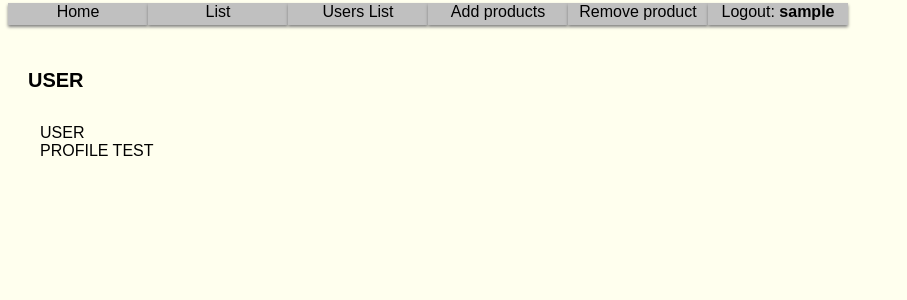
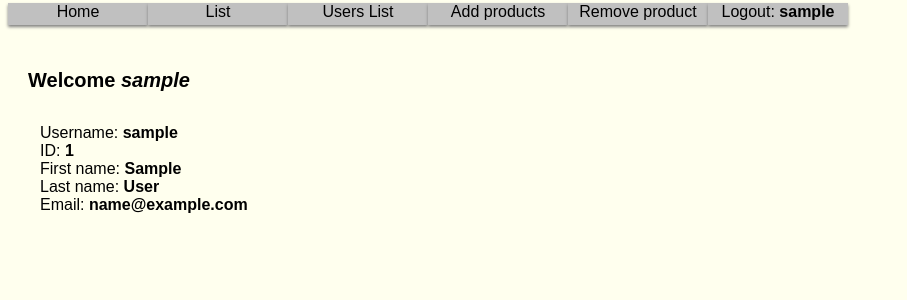
Before and after one commit to OrJaku/shop-application, a Flask app: a page that uses app/templates/user.html in a window 1280 px wide. Shown: the top 300 px of the page, without its empty margins (0-907 px from the left). Run offline with Flask 2, Linux system fonts and the light colour scheme; the visitor is signed in with stand-in values (Sample User, id 1); data comes from the database, SQL or seed files in the repository.

Commit message:
Endpoint with profile information works

```diff
--- a/app/shop/views.py
+++ b/app/shop/views.py
@@ -62,11 +62,12 @@ def logout():
 @login_required
 def users(username=None):
     users_list = db.session.query(User).all()
-    print(Fore.MAGENTA + 'Users', users_list)  # test#
-    print(Style.RESET_ALL)  # test
     if username is not None:
-        return render_template("user.html")
-    return render_template("users.html", users_list=users_list, username=username)
+        profile = User.query.filter_by(username=username).first_or_404()
+
+
+        return render_template("user.html", username=username, profile=profile)
+    return render_template("users.html", users_list=users_list)
 
 
 @shop.route('/products')
--- a/app/templates/user.html
+++ b/app/templates/user.html
@@ -1,9 +1,15 @@
 {% extends "body.html" %}
-{% block title %}USER{% endblock%}
-{% block h1 %}USER{% endblock%}
+{% block title %}{{ username }}{% endblock%}
+{% block h1 %}Welcome <i>{{username}}</i>{% endblock%}
 {% block page %}
  <body id="USER">
-       USER<br>PROFILE TEST
+    <ul>
+        <li>Username: <b>{{ profile }}</b> </li>
+        <li>ID: <b>{{ profile.id }}</b> </li>
+        <li>First name: <b>{{ profile.first_name }}</b> </li>
+        <li>Last name: <b>{{ profile.last_name }}</b> </li>
+        <li>Email: <b>{{ profile.email }}</b> </li>
+    </ul>
  </body>
 
 {% endblock %}
```
